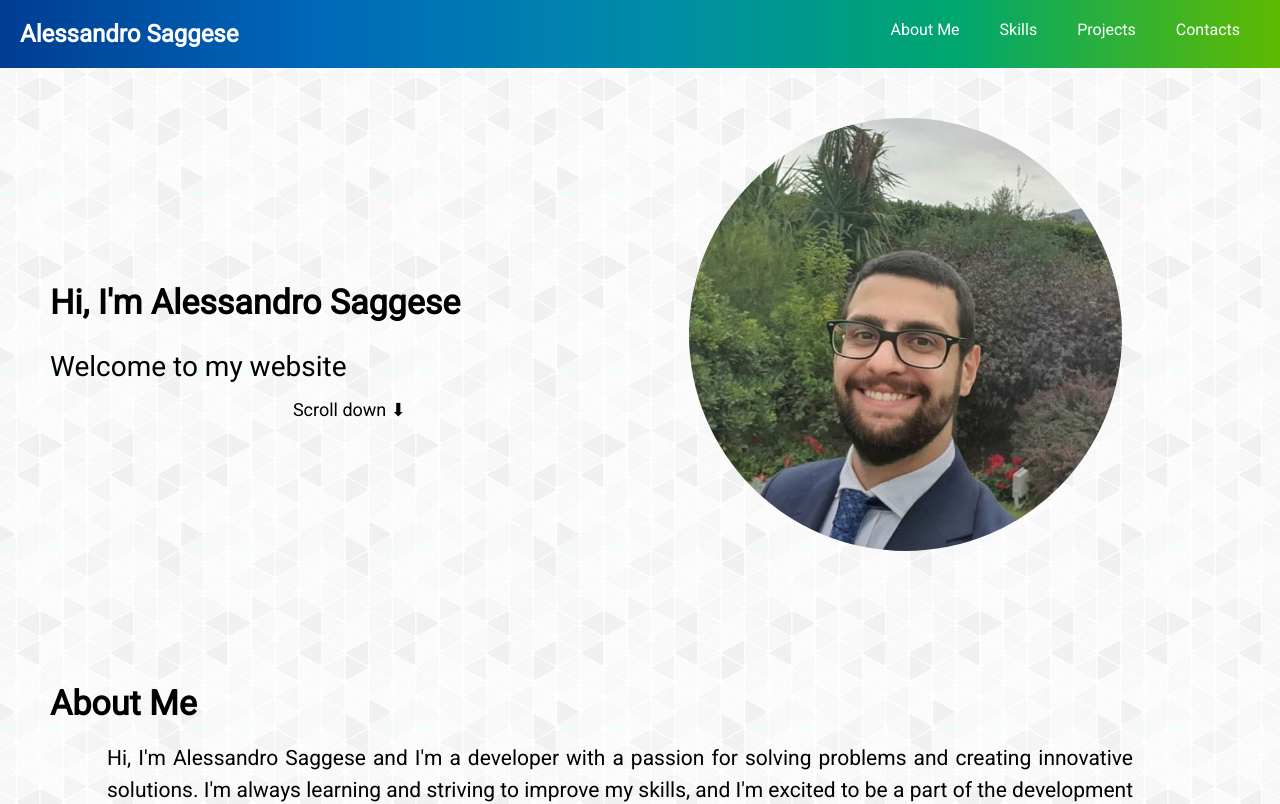
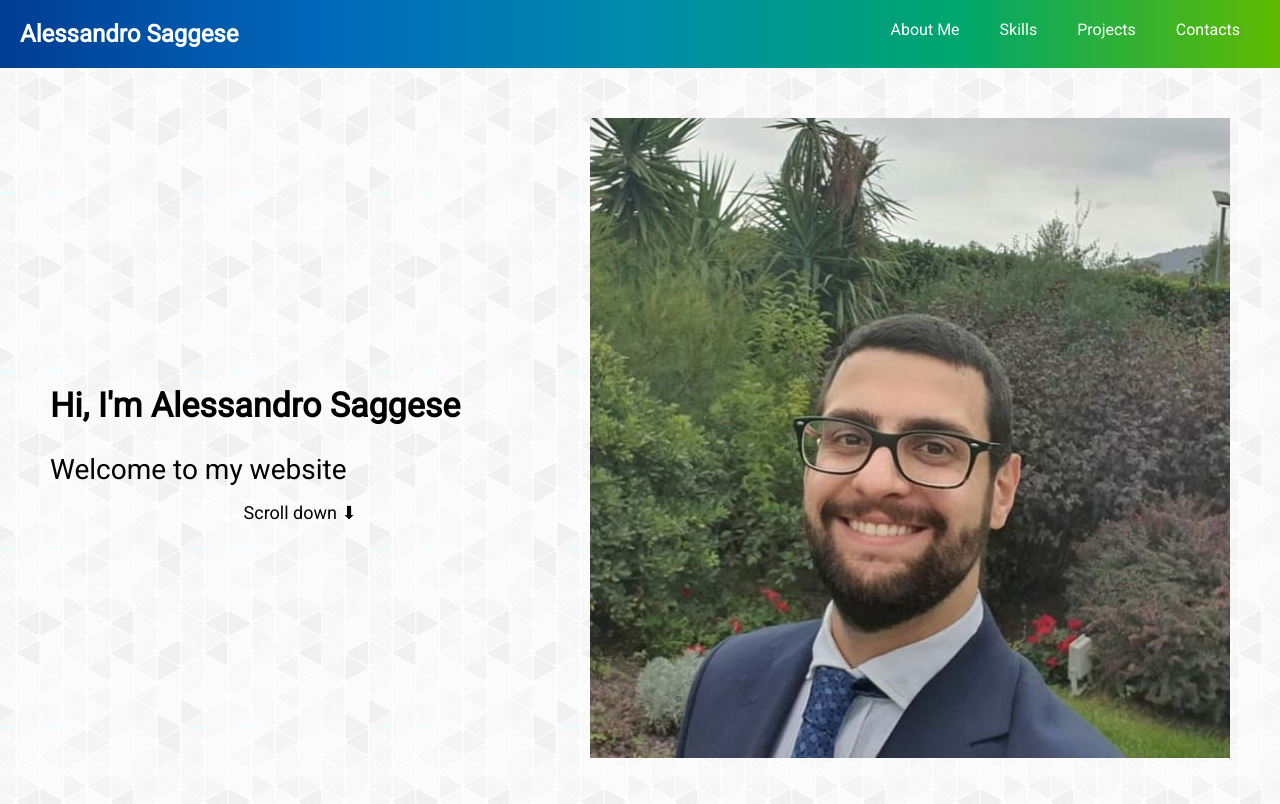
Before and after one commit to asaggse/my-personal-website, a React (Create React App) app: page / in a window 1280 px wide. Shown: the top 804 px of the page. Built offline with nearby package versions, Linux system fonts and the light colour scheme.

Commit message:
Update Home.css

```diff
--- a/src/components/Home.css
+++ b/src/components/Home.css
@@ -1,6 +1,10 @@
 #home {
     padding: 50px;
     max-height: 100vh;
+}
+
+#home h2 {
+    margin-bottom: 20px;
 }
 
 .home-container {
@@ -26,10 +30,10 @@
 }
 
 .home-pic {
-    width: 40%;
+    width: 80%;
 }
 
-img {
+.home-pic img {
     width: 80%;
     height: auto;
     border-radius: 50%;
```
